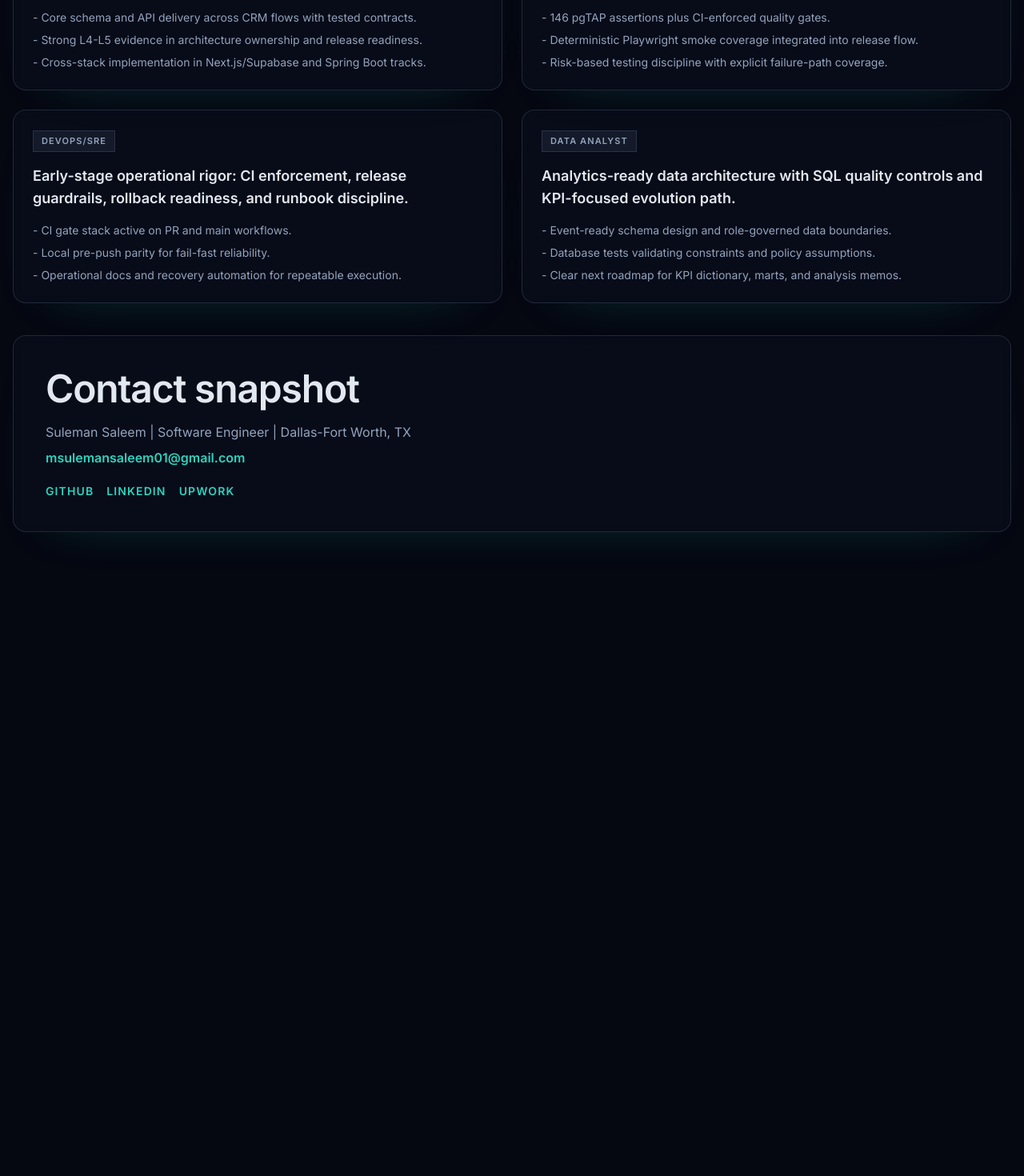
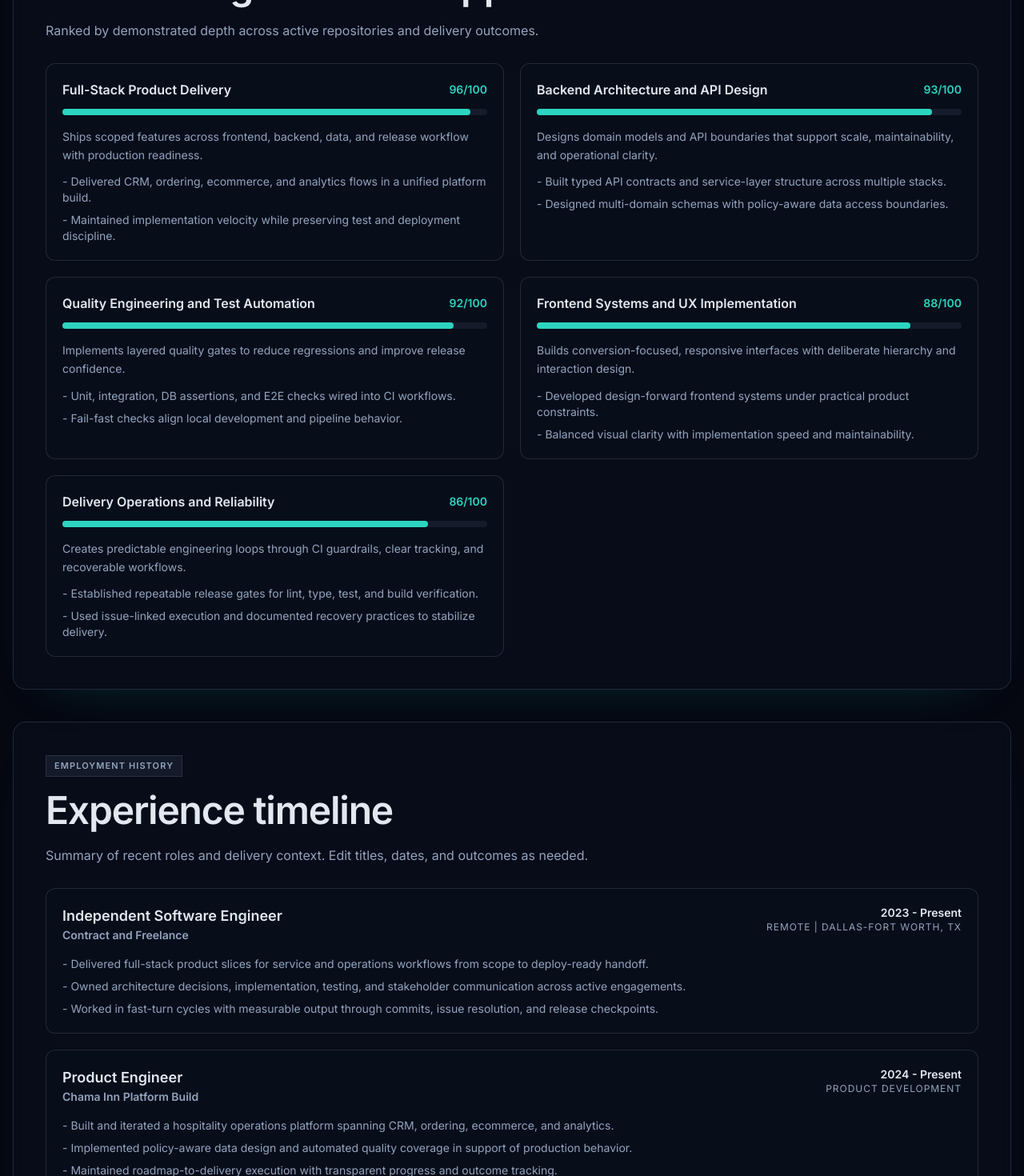
Before and after one commit to MSulSal/portfolio, a Next.js app: page /resume in a window 1280 px wide. Shown: the part 1040-2510 px from the top of the page at 80% size. Before the commit the page ends 1785 px from the top, so only its background shows below. Built offline with nearby package versions, Linux system fonts and the light colour scheme; no server answers.

Commit message:
feat(resume): add ranked skills section and employment history timeline

```diff
--- a/src/app/resume/page.tsx
+++ b/src/app/resume/page.tsx
@@ -2,7 +2,11 @@ import Link from "next/link";
 
 import ProofCharts from "@/components/ProofCharts";
 import { Button } from "@/components/ui/button";
-import { profile, roleTracks } from "@/data/portfolioData";
+import {
+  employmentHistory,
+  profile,
+  skillRankings,
+} from "@/data/portfolioData";
 import { getPortfolioActivity } from "@/lib/githubActivity";
 
 const ResumePage = async () => {
@@ -51,20 +55,72 @@ const ResumePage = async () => {
           </div>
         </section>
 
-        <section className="grid gap-6 md:grid-cols-2">
-          {roleTracks.map((track) => (
-            <article key={track.id} className="surface-card p-6">
-              <span className="chip">{track.label}</span>
-              <p className="mt-4 text-lg font-semibold text-primary">
-                {track.summary}
+        <section className="surface-card p-7 sm:p-10">
+          <span className="chip">Skill ranking</span>
+          <h2 className="h2-fluid mt-4 text-primary">Core strengths from shipped work</h2>
+          <p className="mt-4 text-base leading-relaxed muted-text">
+            Ranked by demonstrated depth across active repositories and delivery outcomes.
           </p>
-              <ul className="mt-4 space-y-2 text-sm muted-text">
-                {track.topEvidence.map((item) => (
+
+          <div className="mt-7 grid gap-5 xl:grid-cols-2">
+            {skillRankings.map((skill) => (
+              <article key={skill.id} className="surface-subtle p-5">
+                <div className="flex items-center justify-between gap-3">
+                  <p className="text-base font-semibold text-primary">{skill.skill}</p>
+                  <p className="text-sm font-semibold text-accent">{skill.score}/100</p>
+                </div>
+
+                <div className="mt-3 h-2 rounded-full bg-[color:var(--code-bg)]">
+                  <div
+                    className="h-full rounded-full bg-accent"
+                    style={{ width: `${skill.score}%` }}
+                  />
+                </div>
+
+                <p className="mt-4 text-sm leading-relaxed muted-text">
+                  {skill.summary}
+                </p>
+                <ul className="mt-3 space-y-2 text-sm muted-text">
+                  {skill.evidence.map((item) => (
                     <li key={item}>- {item}</li>
                   ))}
                 </ul>
               </article>
             ))}
+          </div>
+        </section>
+
+        <section className="surface-card p-7 sm:p-10">
+          <span className="chip">Employment history</span>
+          <h2 className="h2-fluid mt-4 text-primary">Experience timeline</h2>
+          <p className="mt-4 text-base leading-relaxed muted-text">
+            Summary of recent roles and delivery context. Edit titles, dates, and outcomes as needed.
+          </p>
+
+          <div className="mt-7 space-y-5">
+            {employmentHistory.map((entry) => (
+              <article key={entry.id} className="surface-subtle p-5">
+                <div className="flex flex-wrap items-start justify-between gap-3">
+                  <div>
+                    <p className="text-lg font-semibold text-primary">{entry.title}</p>
+                    <p className="text-sm font-semibold muted-text">{entry.company}</p>
+                  </div>
+                  <div className="text-right">
+                    <p className="text-sm font-semibold text-primary">{entry.period}</p>
+                    <p className="text-xs uppercase tracking-[0.08em] muted-text">
+                      {entry.location}
+                    </p>
+                  </div>
+                </div>
+
+                <ul className="mt-4 space-y-2 text-sm muted-text">
+                  {entry.highlights.map((item) => (
+                    <li key={item}>- {item}</li>
+                  ))}
+                </ul>
+              </article>
+            ))}
+          </div>
         </section>
 
         <section className="surface-card p-7 sm:p-10">
--- a/src/data/portfolioData.ts
+++ b/src/data/portfolioData.ts
@@ -24,6 +24,23 @@ export interface RoleTrack {
   label: string;
   summary: string;
   topEvidence: string[];
+}
+
+export interface SkillRanking {
+  id: string;
+  skill: string;
+  score: number;
+  summary: string;
+  evidence: string[];
+}
+
+export interface EmploymentEntry {
+  id: string;
+  title: string;
+  company: string;
+  period: string;
+  location: string;
+  highlights: string[];
 }
 
 export const profile = {
@@ -171,6 +188,102 @@ export const services = [
   },
 ];
 
+export const skillRankings: SkillRanking[] = [
+  {
+    id: "fullstack-delivery",
+    skill: "Full-Stack Product Delivery",
+    score: 96,
+    summary:
+      "Ships scoped features across frontend, backend, data, and release workflow with production readiness.",
+    evidence: [
+      "Delivered CRM, ordering, ecommerce, and analytics flows in a unified platform build.",
+      "Maintained implementation velocity while preserving test and deployment discipline.",
+    ],
+  },
+  {
+    id: "backend-architecture",
+    skill: "Backend Architecture and API Design",
+    score: 93,
+    summary:
+      "Designs domain models and API boundaries that support scale, maintainability, and operational clarity.",
+    evidence: [
+      "Built typed API contracts and service-layer structure across multiple stacks.",
+      "Designed multi-domain schemas with policy-aware data access boundaries.",
+    ],
+  },
+  {
+    id: "quality-automation",
+    skill: "Quality Engineering and Test Automation",
+    score: 92,
+    summary:
+      "Implements layered quality gates to reduce regressions and improve release confidence.",
+    evidence: [
+      "Unit, integration, DB assertions, and E2E checks wired into CI workflows.",
+      "Fail-fast checks align local development and pipeline behavior.",
+    ],
+  },
+  {
+    id: "frontend-systems",
+    skill: "Frontend Systems and UX Implementation",
+    score: 88,
+    summary:
+      "Builds conversion-focused, responsive interfaces with deliberate hierarchy and interaction design.",
+    evidence: [
+      "Developed design-forward frontend systems under practical product constraints.",
+      "Balanced visual clarity with implementation speed and maintainability.",
+    ],
+  },
+  {
+    id: "devops-reliability",
+    skill: "Delivery Operations and Reliability",
+    score: 86,
+    summary:
+      "Creates predictable engineering loops through CI guardrails, clear tracking, and recoverable workflows.",
+    evidence: [
+      "Established repeatable release gates for lint, type, test, and build verification.",
+      "Used issue-linked execution and documented recovery practices to stabilize delivery.",
+    ],
+  },
+];
+
+export const employmentHistory: EmploymentEntry[] = [
+  {
+    id: "independent-engineer",
+    title: "Independent Software Engineer",
+    company: "Contract and Freelance",
+    period: "2023 - Present",
+    location: "Remote | Dallas-Fort Worth, TX",
+    highlights: [
+      "Delivered full-stack product slices for service and operations workflows from scope to deploy-ready handoff.",
+      "Owned architecture decisions, implementation, testing, and stakeholder communication across active engagements.",
+      "Worked in fast-turn cycles with measurable output through commits, issue resolution, and release checkpoints.",
+    ],
+  },
+  {
+    id: "product-engineer",
+    title: "Product Engineer",
+    company: "Chama Inn Platform Build",
+    period: "2024 - Present",
+    location: "Product Development",
+    highlights: [
+      "Built and iterated a hospitality operations platform spanning CRM, ordering, ecommerce, and analytics.",
+      "Implemented policy-aware data design and automated quality coverage in support of production behavior.",
+      "Maintained roadmap-to-delivery execution with transparent progress and outcome tracking.",
+    ],
+  },
+  {
+    id: "history-template",
+    title: "Previous Role (Edit)",
+    company: "Add Company Name",
+    period: "Add Dates",
+    location: "Add Location",
+    highlights: [
+      "Replace this entry with your prior employment role and concrete outcomes.",
+      "Use metrics where possible: delivery volume, uptime, cycle-time improvements, or team impact.",
+    ],
+  },
+];
+
 export const roleTracks: RoleTrack[] = [
   {
     id: "sde",
```
Lines whose indentation alone changed are shown as unchanged.
